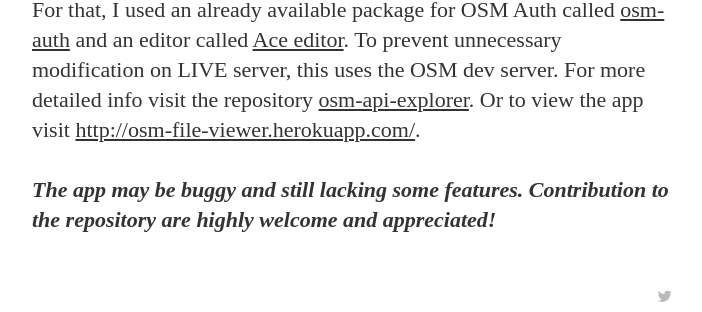
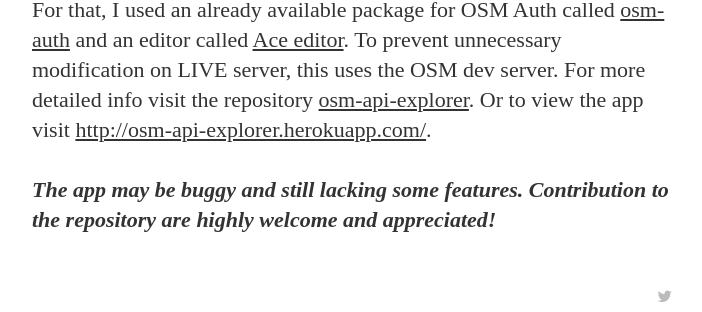
Before and after one commit to drklrd/drklrd.github.io, a Jekyll site: the page built from _posts/2018-1-14-OSM-API-Explorer.md, in a window 1280 px wide. Shown: the part 602-914 px from the top of the page, without its empty margins (288-990 px from the left). Built offline with Jekyll 4.4.1, drawn with Linux system fonts in a browser that asks for light colours; nearby versions of some CDN libraries; some web fonts are replaced; comment, search, counter and statistics services are not loaded; part of the change alters nothing that is shown.

Commit message:
correct opst link

```diff
--- a/_posts/2018-1-14-OSM-API-Explorer.md
+++ b/_posts/2018-1-14-OSM-API-Explorer.md
@@ -8,6 +8,6 @@ Few months ago, I had to work with OSM(**[Open Street Map](https://osm.org)**) A
 
 But to just test out the API endpoints for responses, it was much of an effort to provide username and password for basic authentication or include authentication token in every protected requests. I felt need of some kind of playground for the APIs. So, I tried to create a simple OSM API explorer that could make trying out the OSM API a little bit easier.
 
-For that, I used an already available package for OSM Auth called [osm-auth](https://github.com/osmlab/osm-auth) and an editor called [Ace editor](https://ace.c9.io/). To prevent unnecessary modification on LIVE server, this uses the OSM dev server. For more detailed info visit the repository [osm-api-explorer](https://github.com/drklrd/osm-api-explorer). Or to view the app visit [http://osm-file-viewer.herokuapp.com/](http://osm-file-viewer.herokuapp.com/).
+For that, I used an already available package for OSM Auth called [osm-auth](https://github.com/osmlab/osm-auth) and an editor called [Ace editor](https://ace.c9.io/). To prevent unnecessary modification on LIVE server, this uses the OSM dev server. For more detailed info visit the repository [osm-api-explorer](https://github.com/drklrd/osm-api-explorer). Or to view the app visit [http://osm-api-explorer.herokuapp.com/](http://osm-api-explorer.herokuapp.com/).
 
 ***The app may be buggy and still lacking some features. Contribution to the repository are highly welcome and appreciated!***
```
